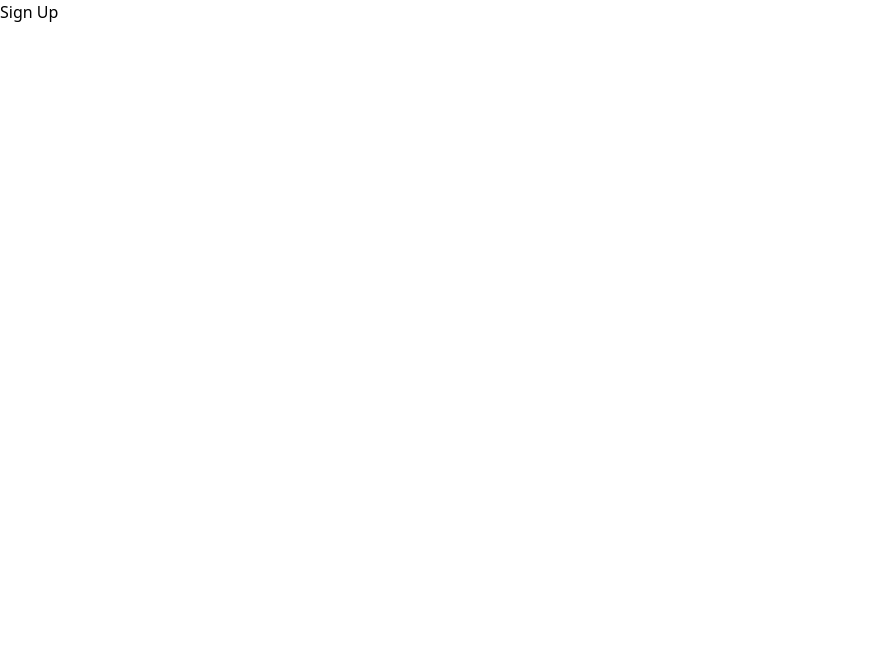
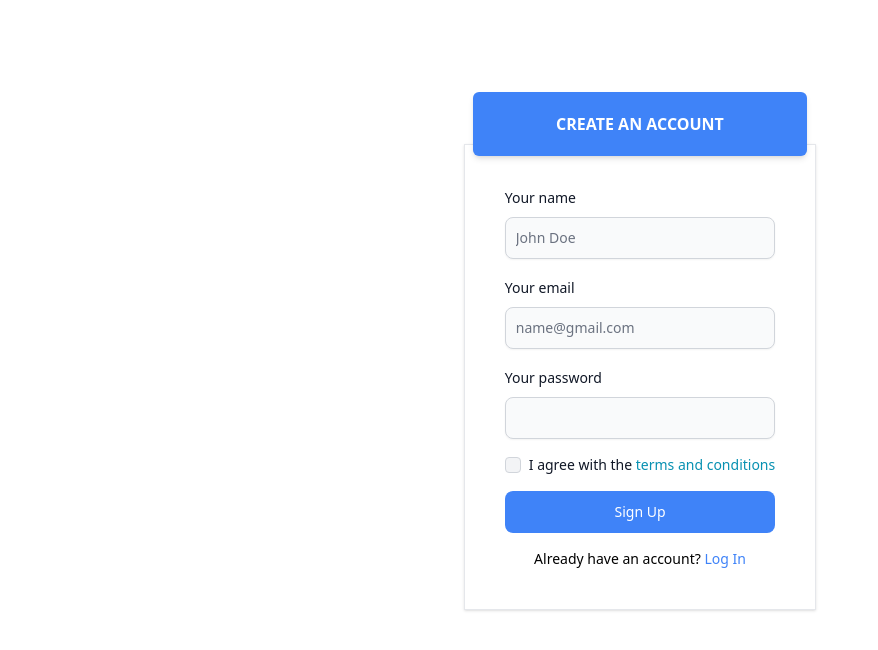
Before and after one commit to daniel-idowu-01/inventory-flow-test, a React (Vite) app in the folder client/: page /sign-up in a window 1280 px wide. Shown: the top 650 px of the page, without its empty margins (0-878 px from the left). Built offline with nearby package versions, Linux system fonts and the light colour scheme.

Commit message:
created signup page

```diff
--- a/client/src/pages/SignIn.jsx
+++ b/client/src/pages/SignIn.jsx
@@ -1,10 +1,54 @@
 import React from 'react'
+import { Button, Checkbox, Label, TextInput } from 'flowbite-react';
+import { Link } from 'react-router-dom';
 
 const SignIn = () => {
   return (
-    <div>
-      Sign In
-    </div>
+    <main className='grid place-items-center relative top-20'>
+      <article className=''>
+        <div className='relative top-3 font-bold shadow-md text-center bg-blue-500 w-[95%] mx-auto text-white p-5 rounded-md uppercase'>
+          create an account
+        </div>
+        <form className="flex max-w-md flex-col gap-4 shadow border p-10">
+          <div>
+            <div className="mb-2 block">
+              <Label htmlFor="name" value="Your name" />
+            </div>
+            <TextInput id="name" type="text" placeholder="John Doe" required shadow />
+          </div>
+
+          <div>
+            <div className="mb-2 block">
+              <Label htmlFor="email2" value="Your email" />
+            </div>
+            <TextInput id="email2" type="email" placeholder="name@gmail.com" required shadow />
+          </div>
+
+          <div>
+            <div className="mb-2 block">
+              <Label htmlFor="password2" value="Your password" />
+            </div>
+            <TextInput id="password2" type="password" required shadow />
+          </div>
+
+          <div className="flex items-center gap-2">
+            <Checkbox id="agree" />
+            <Label htmlFor="agree" className="flex">
+              I agree with the&nbsp;
+              <Link to="#" className="text-cyan-600 hover:underline dark:text-cyan-500">
+                terms and conditions
+              </Link>
+            </Label>
+          </div>
+
+          <Button type="submit" className='bg-blue-500'>Sign Up</Button>
+
+          <span className='text-sm text-center'>
+            Already have an account? <Link to='/sign-in' className='text-blue-500 hover:underline'>Log In</Link>
+          </span>
+        </form>
+      </article>
+    </main>
   )
 }
 
--- a/client/src/pages/SignUp.jsx
+++ b/client/src/pages/SignUp.jsx
@@ -1,10 +1,54 @@
 import React from 'react'
+import { Button, Checkbox, Label, TextInput } from 'flowbite-react';
+import { Link } from 'react-router-dom';
 
 const SignUp = () => {
   return (
-    <div>
-      Sign Up
-    </div>
+    <main className='grid place-items-center relative top-20'>
+      <article className=''>
+        <div className='relative top-3 font-bold shadow-md text-center bg-blue-500 w-[95%] mx-auto text-white p-5 rounded-md uppercase'>
+          create an account
+        </div>
+        <form className="flex max-w-md flex-col gap-4 shadow border p-10">
+          <div>
+            <div className="mb-2 block">
+              <Label htmlFor="name" value="Your name" />
+            </div>
+            <TextInput id="name" type="text" placeholder="John Doe" required shadow />
+          </div>
+
+          <div>
+            <div className="mb-2 block">
+              <Label htmlFor="email2" value="Your email" />
+            </div>
+            <TextInput id="email2" type="email" placeholder="name@gmail.com" required shadow />
+          </div>
+
+          <div>
+            <div className="mb-2 block">
+              <Label htmlFor="password2" value="Your password" />
+            </div>
+            <TextInput id="password2" type="password" required shadow />
+          </div>
+
+          <div className="flex items-center gap-2">
+            <Checkbox id="agree" />
+            <Label htmlFor="agree" className="flex">
+              I agree with the&nbsp;
+              <Link to="#" className="text-cyan-600 hover:underline dark:text-cyan-500">
+                terms and conditions
+              </Link>
+            </Label>
+          </div>
+
+          <Button type="submit" className='bg-blue-500'>Sign Up</Button>
+
+          <span className='text-sm text-center'>
+            Already have an account? <Link to='/sign-in' className='text-blue-500 hover:underline'>Log In</Link>
+          </span>
+        </form>
+      </article>
+    </main>
   )
 }
 
```
